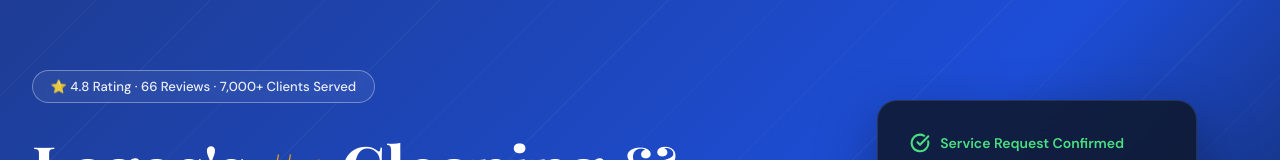
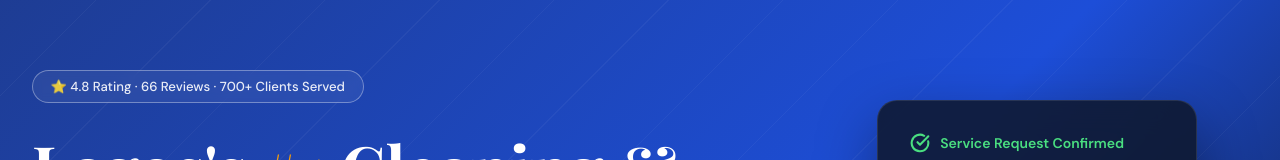
Before and after one commit to Icode-designs/aweshalom, a Next.js app: page / in a window 1280 px wide. Shown: the part 152-312 px from the top of the page. Built offline with nearby package versions, Linux system fonts and the light colour scheme; a web font is replaced by a local one.

Commit message:
updated stats

```diff
--- a/components/HeroSection.tsx
+++ b/components/HeroSection.tsx
@@ -252,7 +252,7 @@ export default function HeroSection() {
           animate="visible"
         >
           <Badge variants={fadeInUp} custom={0}>
-            ⭐ 4.8 Rating · 66 Reviews · 7,000+ Clients Served
+            ⭐ 4.8 Rating · 66 Reviews · 700+ Clients Served
           </Badge>
 
           <H1 variants={fadeInUp} custom={1}>
```
